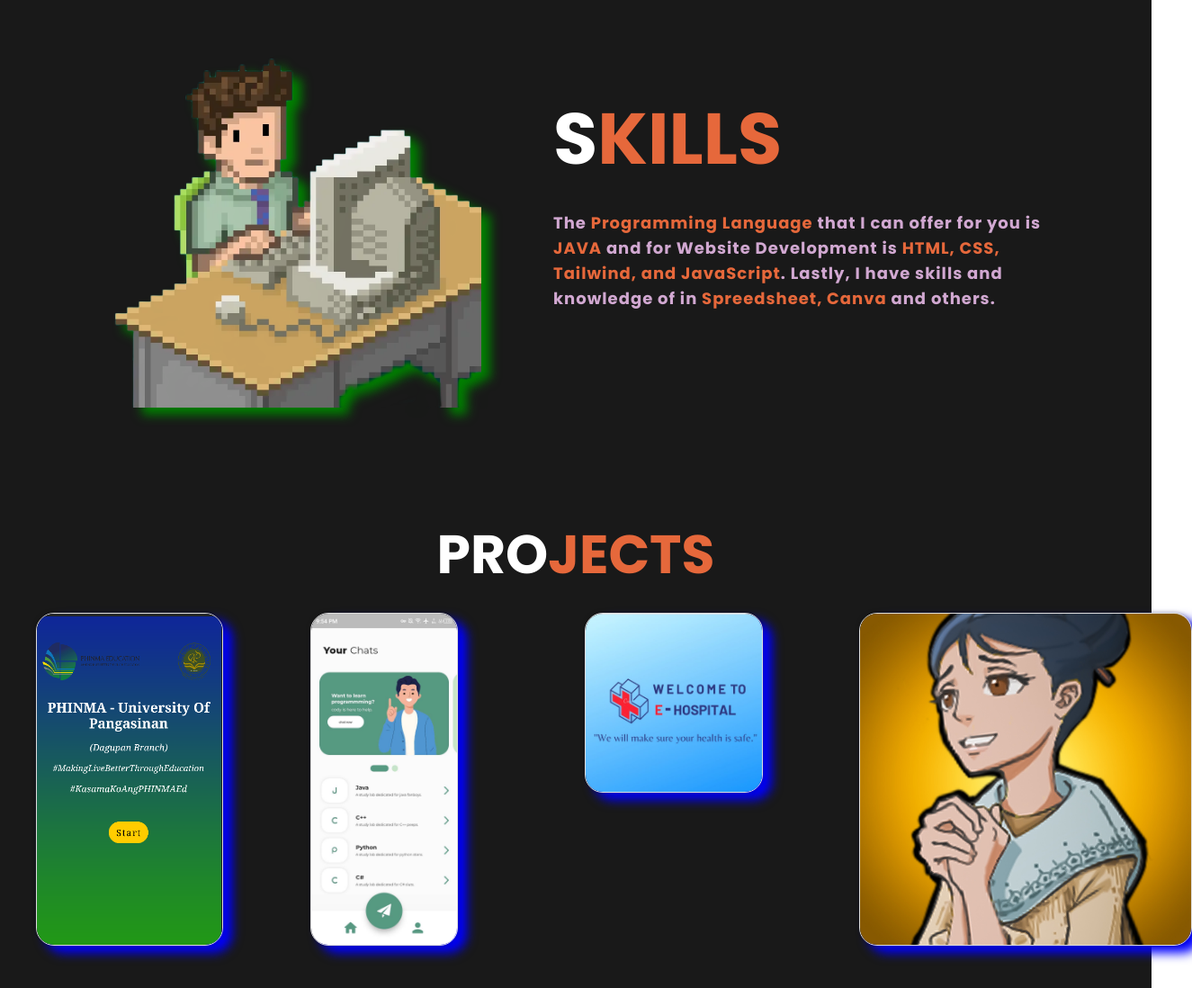
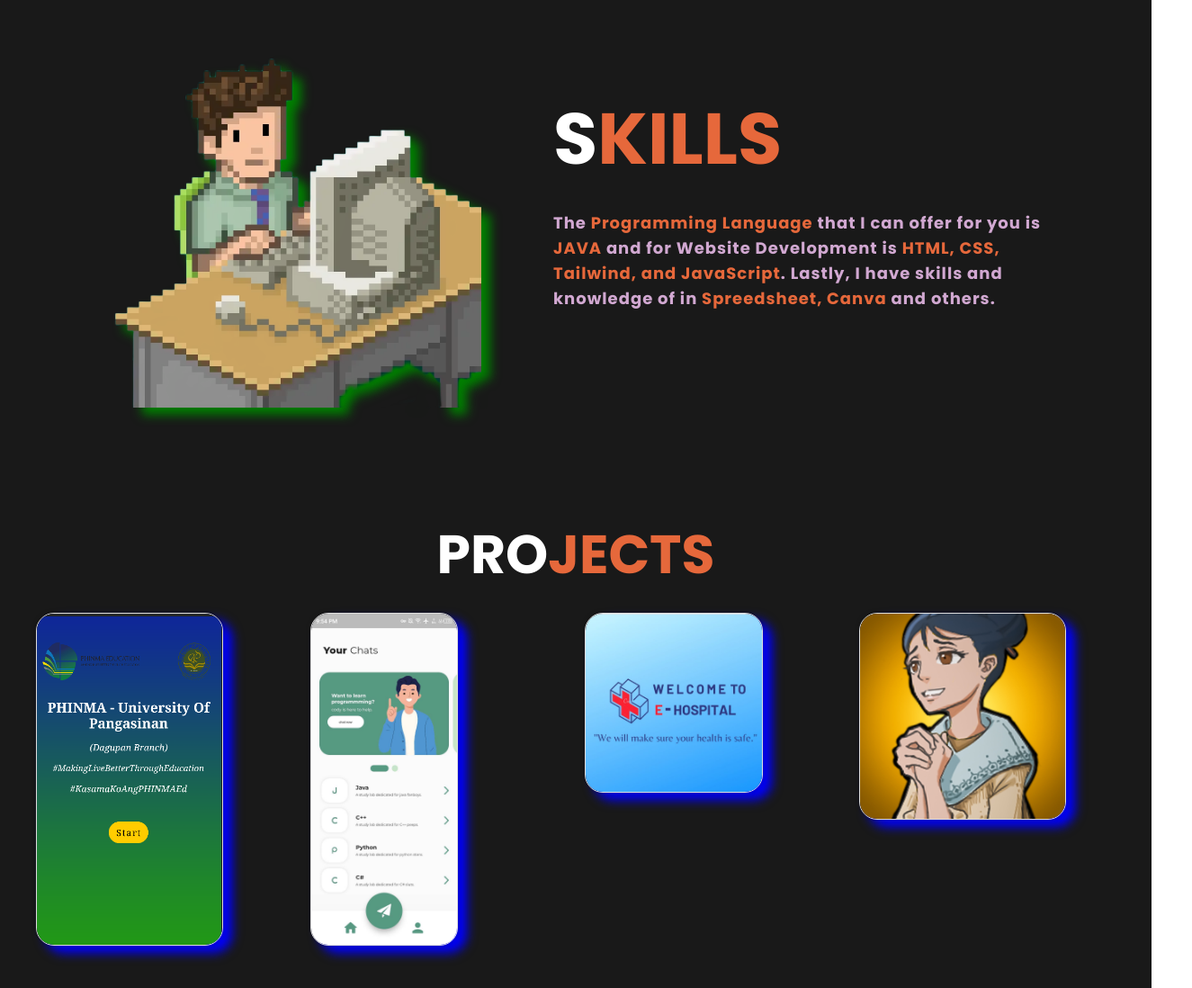
Before and after one commit to mejiaDev9/mejiadev9.github.io, a plain HTML site: page index.html in a window 1280 px wide. Shown: the part 1391-2489 px from the top of the page at 90% size, 1325 px wide, since content can reach past the window. Drawn offline with nearby package versions, Linux system fonts and the light colour scheme.

Commit message:
Update style.css

```diff
--- a/style.css
+++ b/style.css
@@ -562,7 +562,7 @@ span .span1{
 
 .e4{
     width:auto;
-    height: 370px;
+    height: 230px;
     border-radius: 20px;
     border: 1px solid #ddd;
     filter: drop-shadow(10px 8px 6px blue);
```
